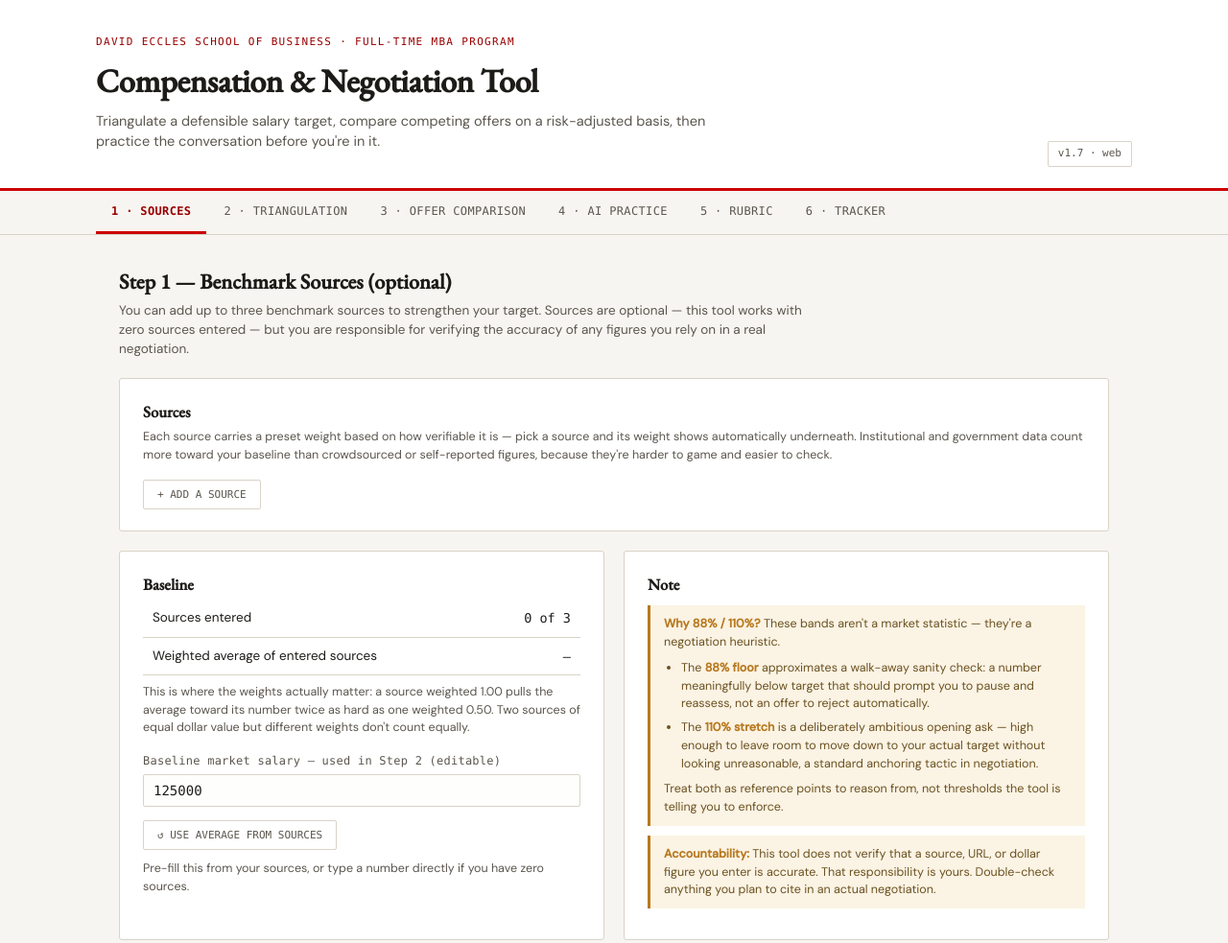
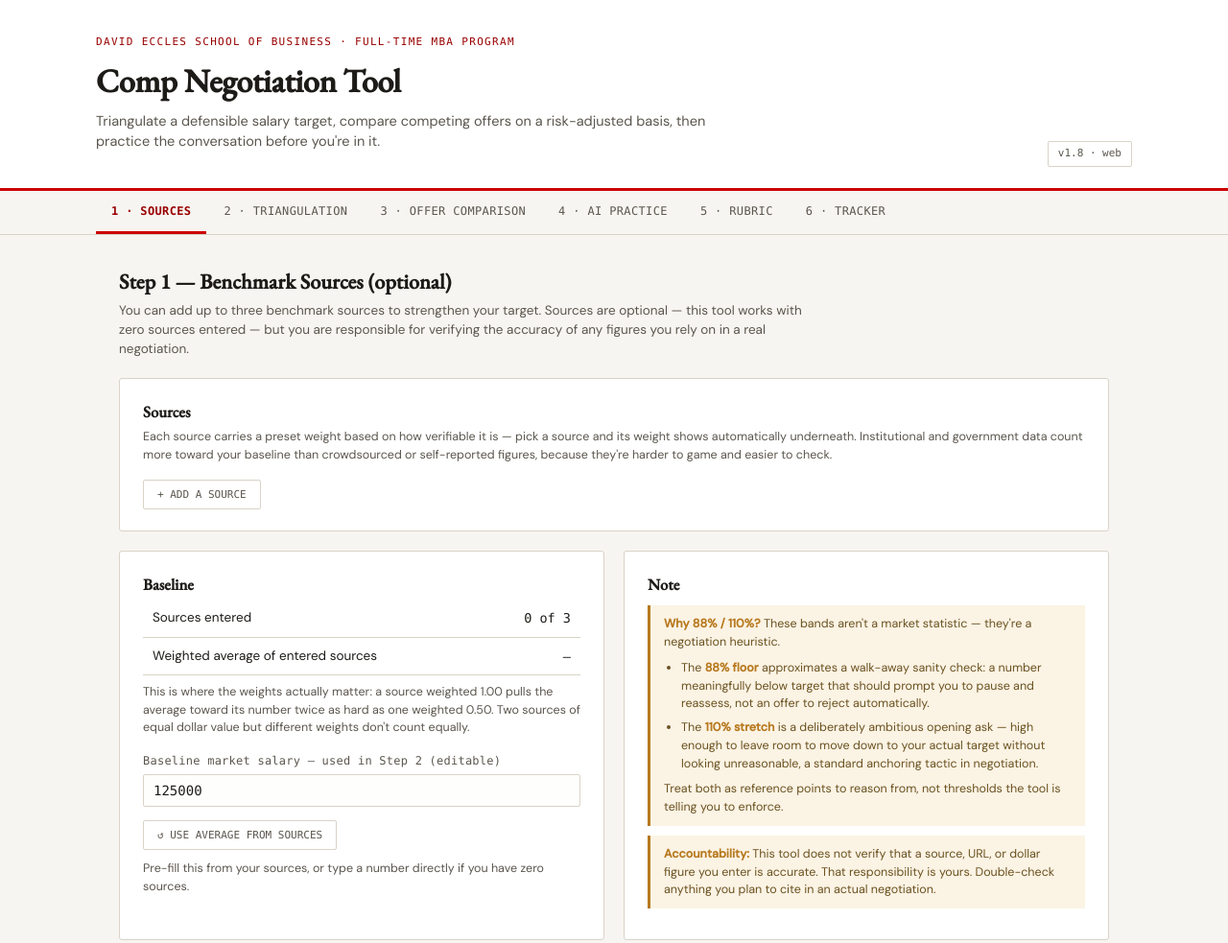
Before and after one commit to EcclesMBA/toolkit-comp_lifecycle, a plain HTML site: page mba_comp_negotiation_tool.html in a window 1280 px wide. Shown: the top 983 px of the page at 96% size. Drawn offline with nearby package versions, Linux system fonts and the light colour scheme.

Commit message:
Add files via upload

```diff
--- a/mba_comp_negotiation_tool.html
+++ b/mba_comp_negotiation_tool.html
@@ -3,7 +3,7 @@
 <head>
 <meta charset="UTF-8">
 <meta name="viewport" content="width=device-width, initial-scale=1.0">
-<title>MBA Compensation &amp; Negotiation Tool — Eccles School of Business</title>
+<title>Comp Negotiation Tool — Eccles School of Business</title>
 <link rel="preconnect" href="https://fonts.googleapis.com">
 <link rel="preconnect" href="https://fonts.gstatic.com" crossorigin>
 <link href="https://fonts.googleapis.com/css2?family=EB+Garamond:ital,wght@0,400;0,500;1,400&family=DM+Sans:wght@300;400;500&display=swap" rel="stylesheet">
@@ -120,10 +120,10 @@
   <div class="masthead-inner">
     <div>
       <p class="eyebrow">David Eccles School of Business · Full-Time MBA Program</p>
-      <h1>Compensation &amp; Negotiation Tool</h1>
+      <h1>Comp Negotiation Tool</h1>
       <p class="subtitle">Triangulate a defensible salary target, compare competing offers on a risk-adjusted basis, then practice the conversation before you're in it.</p>
     </div>
-    <span class="version-tag">v1.7 · web</span>
+    <span class="version-tag">v1.8 · web</span>
   </div>
 </div>
 
@@ -263,7 +263,7 @@
 
     <div class="card">
       <h3>Send This Offer to the Offer Compensation Planner</h3>
-      <p class="hint"><strong>This sends data to the next step</strong> — a separate tool, not the box below on this page. Copy this transfer text, then open the Offer Compensation Planner and paste it into <em>its</em> "Import from the MBA Compensation &amp; Negotiation Tool" box (visible in that tool's Corporate mode) — it auto-fills the matching fields there, initial <em>and</em> counter. Corporate mode only: the Offer Compensation Planner's Startup mode (SAR stake, phantom equity, KPI-weighted bonus) has no equivalent here and can't be exchanged either direction.</p>
+      <p class="hint"><strong>This sends data to the next step</strong> — a separate tool, not the box below on this page. Copy this transfer text, then open the Offer Compensation Planner and paste it into <em>its</em> "Bring In an Offer from the Comp Negotiation Tool" box (visible in that tool's Corporate mode) — it auto-fills the matching fields there, initial <em>and</em> counter. Corporate mode only: the Offer Compensation Planner's Startup mode (SAR stake, phantom equity, KPI-weighted bonus) has no equivalent here and can't be exchanged either direction.</p>
       <textarea id="handoffBlock" rows="12" readonly style="font-family:var(--mono);font-size:12.5px;"></textarea>
       <button class="ghost" id="copyHandoffBtn" style="margin-top:10px;">Copy transfer text</button>
       <span id="handoffMsg" class="hint" style="margin-left:10px;"></span>
```
Also changed, not shown: index.html (+2 -2 lines), offer_compensation_planner.html (+5 -5 lines).
